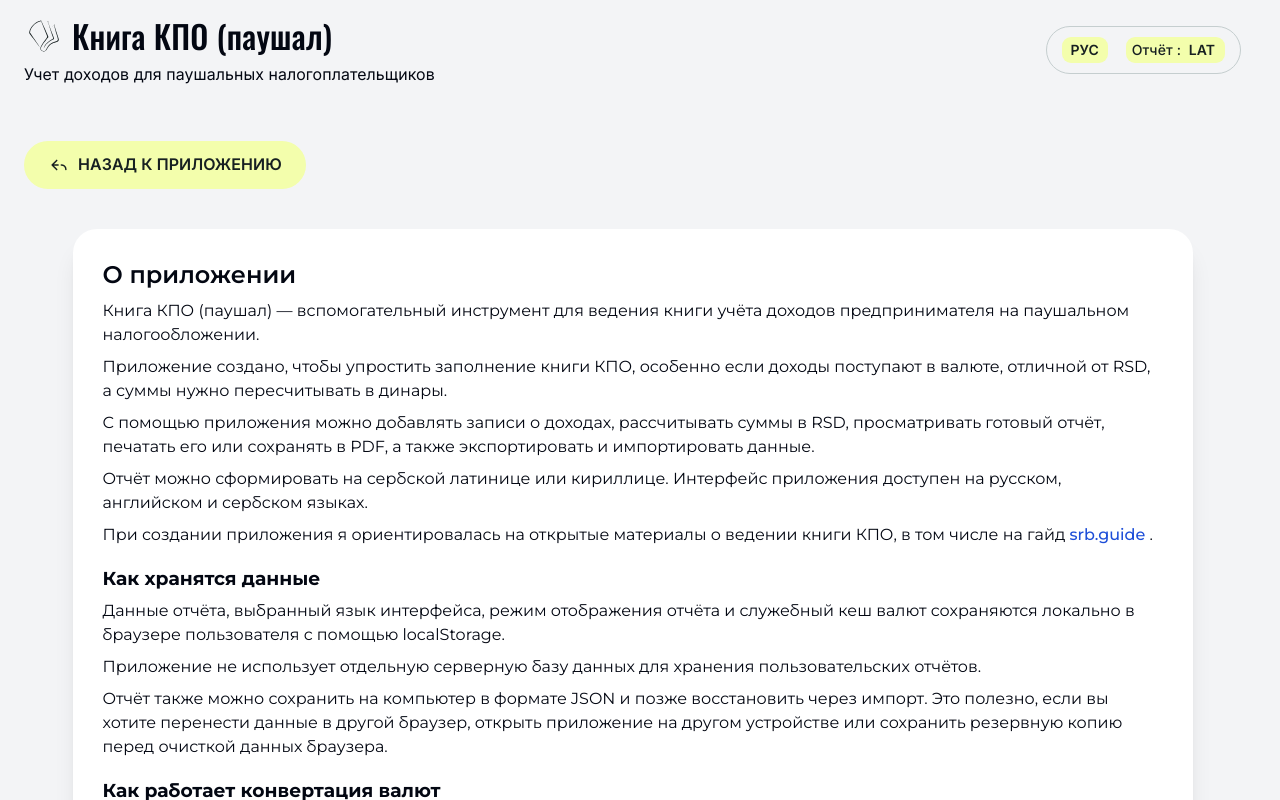
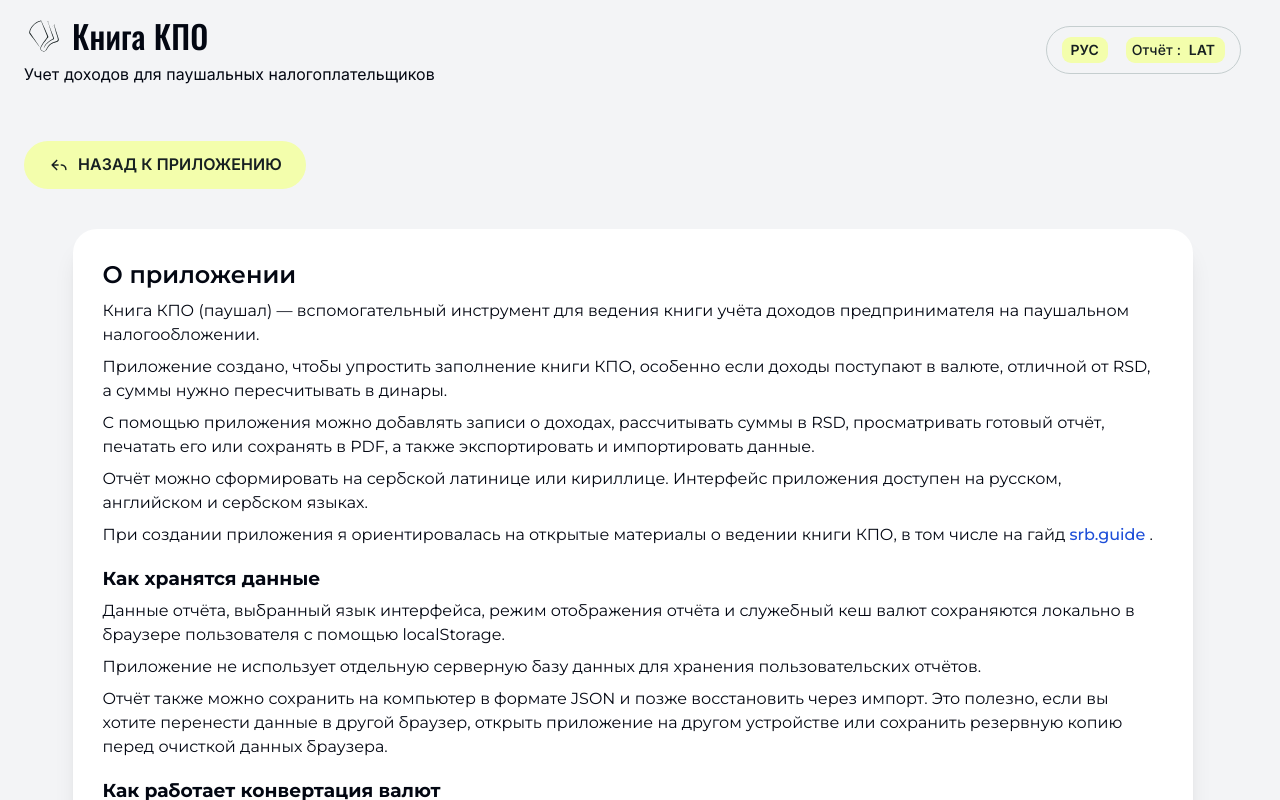
Before and after one commit to gudrum1983/turnover-ledger, a Vue app: page /#/about in a window 1280 px wide. Shown: the top 800 px of the page. Built offline with nearby package versions, Linux system fonts and the light colour scheme; no server answers.

Commit message:
fix: удалить упоминание "(паушал)" из заголовков всех локалей

```diff
--- a/src/shared/i18n/locales/en/ui.ts
+++ b/src/shared/i18n/locales/en/ui.ts
@@ -2,7 +2,7 @@ import type { I18nLocaleMessages } from '../../types'
 import { enInfoPage } from './infoPage'
 
 export const enUi = {
-  appHeaderTitle: 'KPO Book (Paušal)',
+  appHeaderTitle: 'KPO Book',
   languageSettings: {
     title: 'Interface and report language',
     interfaceLabel: 'Interface language',
--- a/src/shared/i18n/locales/ru/ui.ts
+++ b/src/shared/i18n/locales/ru/ui.ts
@@ -1,7 +1,7 @@
 import { ruInfoPage } from './infoPage'
 
 export const ruUi = {
-  appHeaderTitle: 'Книга КПО (паушал)',
+  appHeaderTitle: 'Книга КПО',
   languageSettings: {
     title: 'Язык интерфейса и отчётов',
     interfaceLabel: 'Язык интерфейса',
--- a/src/shared/i18n/locales/srCyr/ui.ts
+++ b/src/shared/i18n/locales/srCyr/ui.ts
@@ -2,7 +2,7 @@ import type { I18nLocaleMessages } from '../../types'
 import { srCyrInfoPage } from './infoPage'
 
 export const srCyrUi = {
-  appHeaderTitle: 'КПО књига (паушал)',
+  appHeaderTitle: 'КПО књига',
   languageSettings: {
     title: 'Језик интерфејса и извештаја',
     interfaceLabel: 'Језик интерфејса',
--- a/src/shared/i18n/locales/srLat/ui.ts
+++ b/src/shared/i18n/locales/srLat/ui.ts
@@ -2,7 +2,7 @@ import type { I18nLocaleMessages } from '../../types'
 import { srLatInfoPage } from './infoPage'
 
 export const srLatUi = {
-  appHeaderTitle: 'KPO knjiga (paušal)',
+  appHeaderTitle: 'KPO knjiga',
   languageSettings: {
     title: 'Jezik interfejsa i izveštaja',
     interfaceLabel: 'Jezik interfejsa',
```
